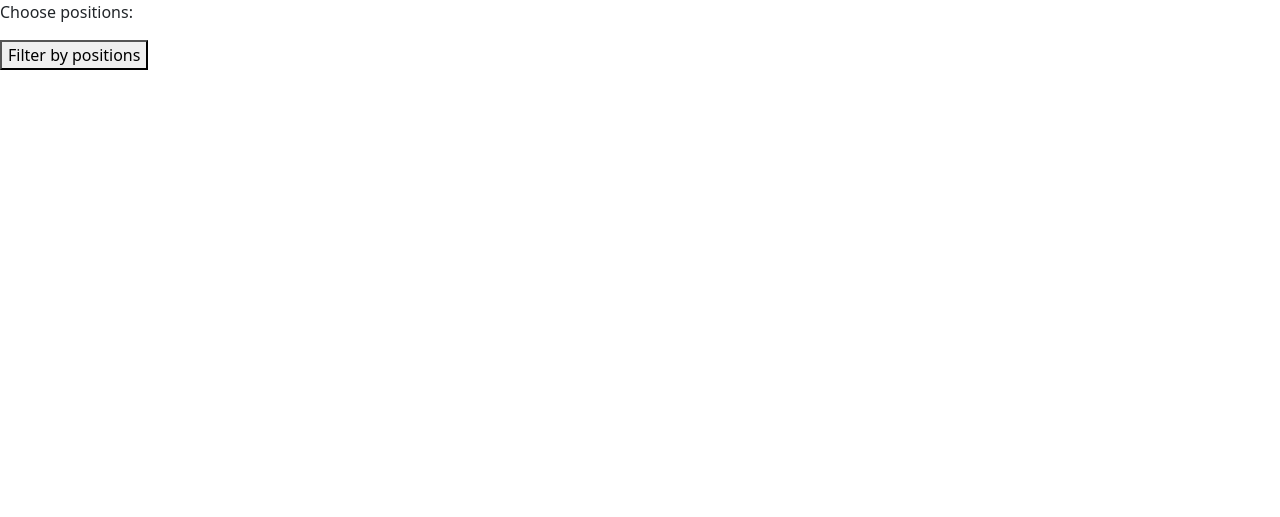
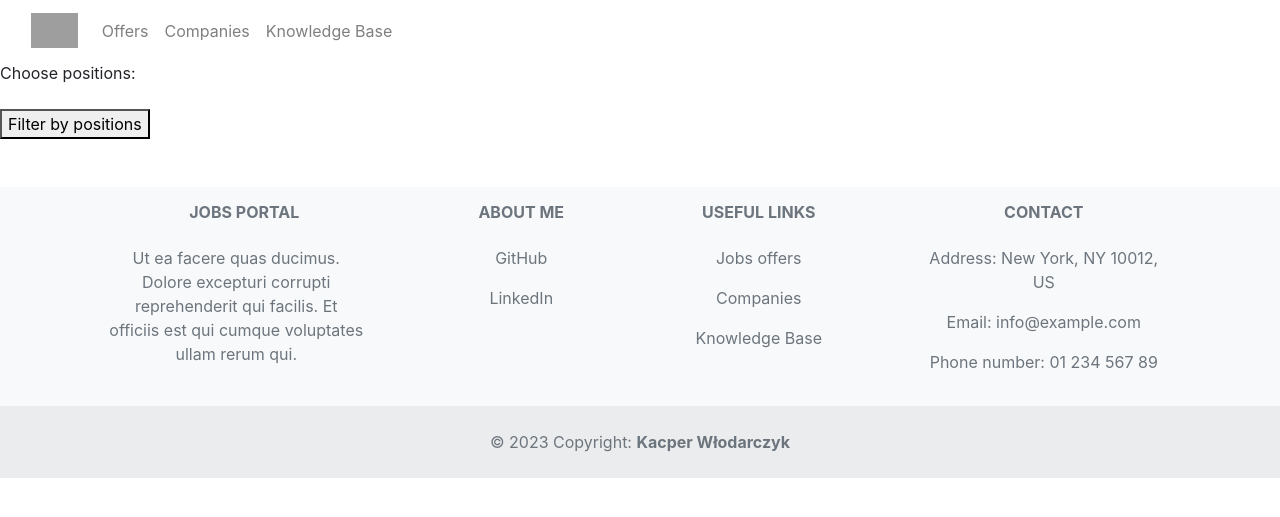
Before and after one commit to DEENUU1/Jobs-portal, a Django app: page / in a window 1280 px wide. Shown: the top 517 px of the page. Run offline with Django 4.2, Linux system fonts and the light colour scheme; data that the repository does not hold is empty; some libraries are stand-ins or nearby versions; grey boxes are pictures that could not be loaded.

Commit message:
Style | Navigation bar and footer made with bootstrap

```diff
--- a/base/base/templates/base.html
+++ b/base/base/templates/base.html
@@ -5,15 +5,20 @@
     <meta http-equiv="X-UA-Compatible" content="IE=edge">
     <meta name="viewport" content="width=device-width, initial-scale=1.0">
     <title>{% block meta_title %} {% endblock %}</title>
-    <link href="https://cdn.jsdelivr.net/npm/bootstrap@5.0.2/dist/css/bootstrap.min.css" rel="stylesheet" integrity="sha384-EVSTQN3/azprG1Anm3QDgpJLIm9Nao0Yz1ztcQTwFspd3yD65VohhpuuCOmLASjC" crossorigin="anonymous">
-    <script src="https://cdn.jsdelivr.net/npm/bootstrap@5.0.2/dist/js/bootstrap.bundle.min.js" integrity="sha384-MrcW6ZMFYlzcLA8Nl+NtUVF0sA7MsXsP1UyJoMp4YLEuNSfAP+JcXn/tWtIaxVXM" crossorigin="anonymous"></script>
+    <link href="https://cdn.jsdelivr.net/npm/bootstrap@5.3.0-alpha1/dist/css/bootstrap.min.css" rel="stylesheet" integrity="sha384-GLhlTQ8iRABdZLl6O3oVMWSktQOp6b7In1Zl3/Jr59b6EGGoI1aFkw7cmDA6j6gD" crossorigin="anonymous">
+    <link rel="stylesheet" href="https://maxcdn.bootstrapcdn.com/bootstrap/4.5.2/css/bootstrap.min.css">
+    <script src="https://ajax.googleapis.com/ajax/libs/jquery/3.5.1/jquery.min.js"></script>
+    <script src="https://maxcdn.bootstrapcdn.com/bootstrap/4.5.2/js/bootstrap.min.js"></script>
+
 
 </head>
 <body>
+    {% include "navigation_bar.html" %}
 
     {% block content %}
 
     {% endblock %}
 
+    {% include "footer.html" %}
 </body>
 </html>
--- /dev/null
+++ b/base/base/templates/footer.html
@@ -0,0 +1,52 @@
+<footer class="text-center text-lg-start bg-light text-muted">
+    <section class="">
+      <div class="container text-center text-md-start mt-4">
+        <div class="row mt-5">
+          <div class="col-md-3 col-lg-4 col-xl-3 mx-auto mb-4">
+            <h6 class="text-uppercase fw-bold mb-4 mt-3">
+              <i class="fas fa-gem me-3"></i>Jobs Portal
+            </h6>
+            <p>
+                Ut ea facere quas ducimus. Dolore excepturi corrupti reprehenderit qui facilis. Et officiis est qui cumque voluptates ullam rerum qui.
+            </p>
+          </div>
+
+          <div class="col-md-2 col-lg-2 col-xl-2 mx-auto mb-4">
+            <h6 class="text-uppercase fw-bold mb-4 mt-3">
+              About me
+            </h6>
+            <p>
+              <a href="https://github.com/DEENUU1/" class="text-reset">GitHub</a>
+            </p>
+            <p>
+              <a href="https://www.linkedin.com/in/kacper-wlodarczyk/" class="text-reset">LinkedIn</a>
+            </p>
+          </div>
+          <div class="col-md-3 col-lg-2 col-xl-2 mx-auto mb-4">
+            <h6 class="text-uppercase fw-bold mb-4 mt-3">
+              Useful links
+            </h6>
+            <p>
+              <a href="/" class="text-reset">Jobs offers</a>
+            </p>
+            <p>
+              <a href="/companies" class="text-reset">Companies</a>
+            </p>
+            <p>
+              <a href="/" class="text-reset">Knowledge Base</a>
+            </p>
+          </div>
+          <div class="col-md-4 col-lg-3 col-xl-3 mx-auto mb-md-0 mb-4">
+            <h6 class="text-uppercase fw-bold mb-4 mt-3">Contact</h6>
+            <p>Address: New York, NY 10012, US</p>
+            <p>Email: info@example.com</p>
+            <p>Phone number:  01 234 567 89</p>
+          </div>
+        </div>
+      </div>
+    </section>
+    <div class="text-center p-4" style="background-color: rgba(0, 0, 0, 0.05);">
+      © 2023 Copyright:
+      <a class="text-reset fw-bold" href="https://github.com/DEENUU1/">Kacper Włodarczyk</a>
+    </div>
+  </footer>
--- /dev/null
+++ b/base/base/templates/navigation_bar.html
@@ -0,0 +1,39 @@
+<nav class="navbar navbar-expand-lg navbar-light bg-white">
+    <div class="container-fluid">
+      <button
+        class="navbar-toggler"
+        type="button"
+        data-toggle="collapse"
+        data-target="#navbarSupportedContent"
+        aria-controls="navbarSupportedContent"
+        aria-expanded="false"
+        aria-label="Toggle navigation"
+      >
+      <span class="navbar-toggler-icon"></span>
+      </button>
+
+        <div class="collapse navbar-collapse" id="navbarSupportedContent">
+            <a class="navbar-brand mt-2 mt-lg-0" href="/">
+            <img
+                src="https://cdn4.iconfinder.com/data/icons/human-resources-2-2/512/56-512.png"
+                height="35"
+                alt="MDB Logo"
+                loading="lazy"
+            />
+            </a>
+            <ul class="navbar-nav me-auto mb-2 mb-lg-0">
+            <li class="nav-item">
+                <a class="nav-link" href="/">Offers</a>
+            </li>
+            <li class="nav-item">
+                <a class="nav-link" href="/companies">Companies</a>
+            </li>
+            <li class="nav-item">
+                <a class="nav-link" href="/">Knowledge Base</a>
+            </li>
+            </ul>
+        </div>
+
+      </div>
+    </div>
+  </nav>
--- a/base/offers/templates/home_page.html
+++ b/base/offers/templates/home_page.html
@@ -9,6 +9,7 @@
     <button type="submit">Filter by positions</button>
 </form>
 
+<div class="container">
 {% for object in object_list %}
     <h2>Name: {{object.name}}</h2>
     Language: {{object.position}} <br>
@@ -24,5 +25,6 @@
     {% endif %}
     Company: {{object.company}}
 {% endfor %}
+</div>
 
 {% endblock %}
```
